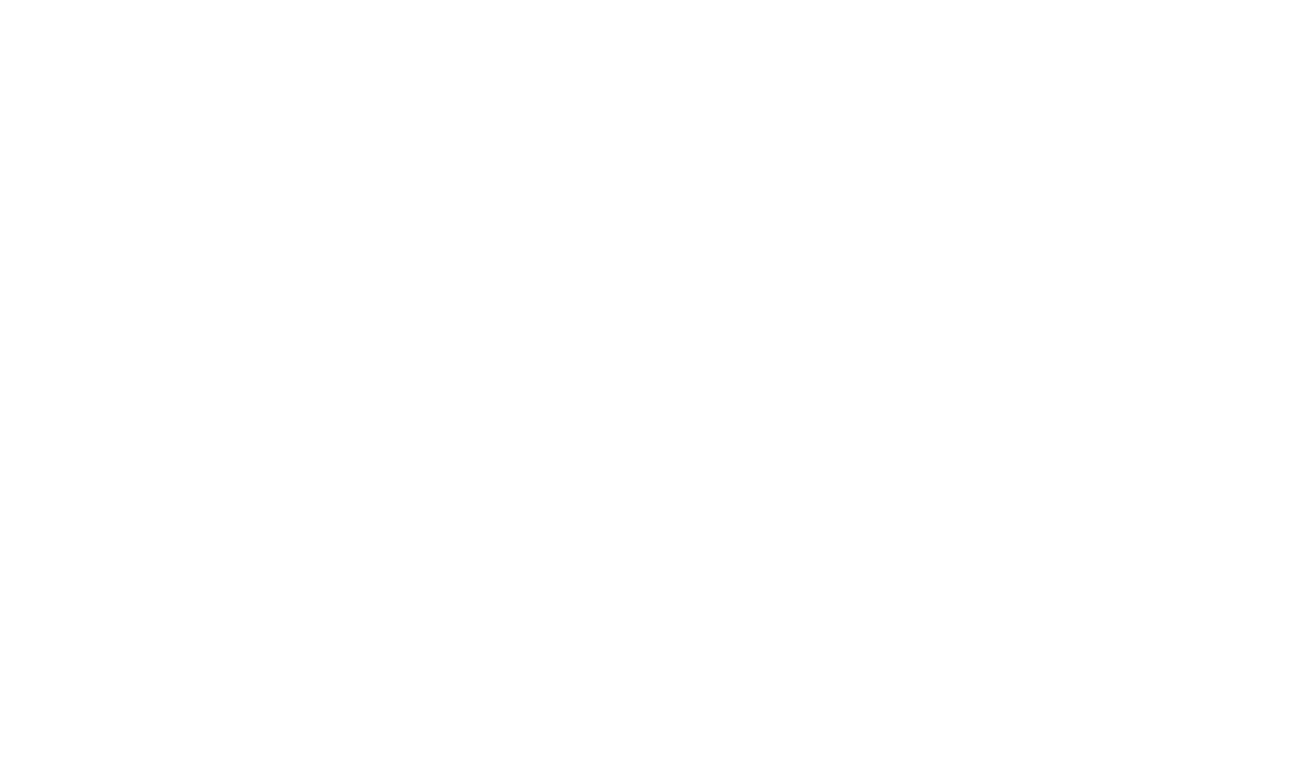
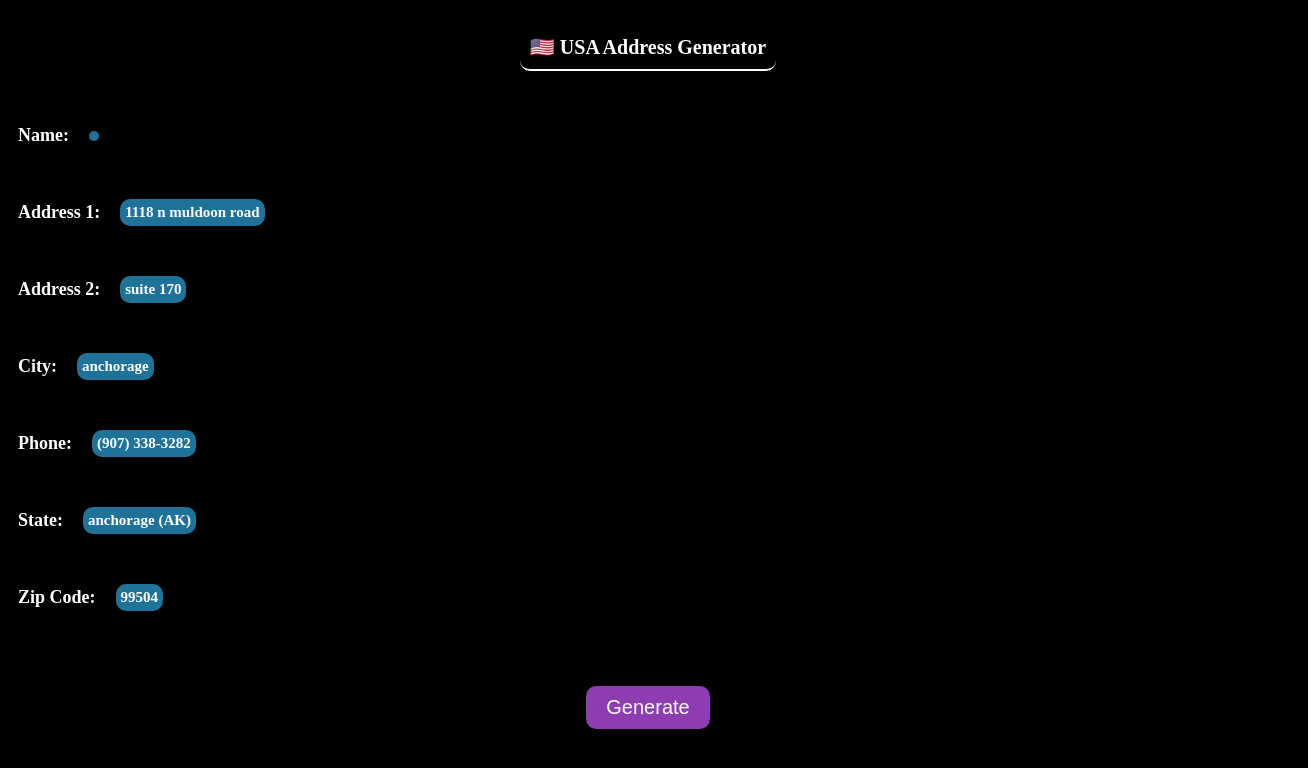
Before and after one commit to MaheshTechnicals/My-APIS, a plain HTML site: page index.html in a window 1280 px wide. Shown: the whole page, 1308 px wide, since content can reach past the window. Drawn offline with Linux system fonts and the light colour scheme.

Commit message:
Lots of changes

```diff
--- a/USA.js
+++ b/USA.js
@@ -1,7 +1,69 @@
-fetch("USA.json")
-  .then((res) => {
-    return res.json()
+let ad1 = document.querySelector("#ad1")
+let ad2 = document.querySelector("#ad2")
+let city = document.querySelector("#city")
+let state = document.querySelector("#state")
+let phone = document.querySelector("#phone")
+let zip = document.querySelector("#zip")
+let btn = document.querySelector("#btn")
+let data = document.querySelectorAll(".data")
+let copy1 = document.querySelector(".copy1")
+
+ad1.disabled = true
+ad2.disabled = true
+city.disabled = true
+state.disabled = true
+phone.disabled = true
+zip.disabled = true
+
+let generate = () => {
+  fetch("USA.json")
+    .then((res) => {
+      return res.json()
+    })
+    .then((data) => {
+      let all = data[Math.floor(Math.random() * 20)]
+      ad1.innerHTML = all.Address1.toString().toLowerCase()
+      ad2.innerHTML = all.Address2.toString().toLowerCase()
+      city.innerHTML = all.City.toString().toLowerCase()
+      state.innerHTML = all.State.toString().toLowerCase() + " " + "(" + all.Short + ")"
+      phone.innerHTML = all.Phone
+      zip.innerHTML = all.Zip
+
+    })
+}
+
+
+generate()
+
+btn.addEventListener("click", generate)
+
+
+
+
+
+
+Array.from(data).forEach((one) => {
+
+  one.addEventListener("click", (e) => {
+    let copy = e.currentTarget.innerHTML
+    let cdata = navigator.clipboard.writeText(copy)
+    e.target.style.background = "#38CC77"
+    copy1.style.display = "block"
+
+    setTimeout(() => {
+      copy1.style.display = "none"
+      e.target.style.background = "#207398"
+    }, 1500)
+
+
+
+
+
+
+
+
+
   })
-  .then((data) => {
-    console.log(data)
-  })
+
+
+})
--- a/USA.json
+++ b/USA.json
@@ -1,220 +1,220 @@
 [
 
   {
-    "Address 1": "71 ST. NICHOLAS DRIVE",
-    "Address 2": "",
+    "Address1": "71 ST. NICHOLAS DRIVE",
+    "Address2": "",
     "City": "NORTH POLE",
     "State": "FAIRBANKS NORTH STAR",
-    "State Short": "AK",
-    "Zip Code": "99705",
-    "Phone Number": "(907) 488-6419"
+    "Short": "AK",
+    "Zip": "99705",
+    "Phone": "(907) 488-6419"
 },
 
 
   {
-    "Address 1": "356 OLD STEESE HWY",
-    "Address 2": "",
+    "Address1": "356 OLD STEESE HWY",
+    "Address2": "",
     "City": "FAIRBANKS",
     "State": "FAIRBANKS NORTH STAR",
-    "State Short": "AK",
-    "Zip Code": "99701",
-    "Phone Number": "(907) 459-2355"
+    "Short": "AK",
+    "Zip": "99701",
+    "Phone": "(907) 459-2355"
 },
 
   {
-    "Address 1": "3576 AIRPORT WAY",
-    "Address 2": "UNIT 9",
+    "Address1": "3576 AIRPORT WAY",
+    "Address2": "UNIT 9",
     "City": "FAIRBANKS",
     "State": "FAIRBANKS NORTH STAR",
-    "State Short": "AK",
-    "Zip Code": "99709",
-    "Phone Number": "(907) 451-1942"
+    "Short": "AK",
+    "Zip": "99709",
+    "Phone": "(907) 451-1942"
 
 },
 
   {
-    "Address 1": "9400 GLACIER HWY",
-    "Address 2": "SUITE 1",
+    "Address1": "9400 GLACIER HWY",
+    "Address2": "SUITE 1",
     "City": "JUNEAU",
     "State": "JUNEAU",
-    "State Short": "AK",
-    "Zip Code": "99803",
-    "Phone Number": "(907) 790-3637"
+    "Short": "AK",
+    "Zip": "99803",
+    "Phone": "(907) 790-3637"
 
   },
 
   {
-    "Address 1": "201 KATLIAN ST",
-    "Address 2": "STE. 108",
+    "Address1": "201 KATLIAN ST",
+    "Address2": "STE. 108",
     "City": "SITKA",
     "State": "SITKA",
-    "State Short": "AK",
-    "Zip Code": "99835",
-    "Phone Number": "(907) 747-3617"
+    "Short": "AK",
+    "Zip": "99835",
+    "Phone": "(907) 747-3617"
 
   },
 
   {
-    "Address 1": "2417 TONGASS AVE",
-    "Address 2": "SUITE 109",
+    "Address1": "2417 TONGASS AVE",
+    "Address2": "SUITE 109",
     "City": "KETCHIKAN",
     "State": "KETCHIKAN",
-    "State Short": "AK",
-    "Zip Code": "99901",
-    "Phone Number": "(907) 247-2880"
+    "Short": "AK",
+    "Zip": "99901",
+    "Phone": "(907) 247-2880"
 
     },
 
   {
-    "Address 1": "402 W. MARINE WAY",
-    "Address 2": "SUITE 100 - SHIPS BUILDING",
+    "Address1": "402 W. MARINE WAY",
+    "Address2": "SUITE 100 - SHIPS BUILDING",
     "City": "KODIAK",
     "State": "KODIAK ISLAND",
-    "State Short": "AK",
-    "Zip Code": "99615",
-    "Phone Number": "(907) 481-2981"
+    "Short": "AK",
+    "Zip": "99615",
+    "Phone": "(907) 481-2981"
 
       },
 
   {
-    "Address 1": "3726 LAKE STREET",
-    "Address 2": "SUITE F",
+    "Address1": "3726 LAKE STREET",
+    "Address2": "SUITE F",
     "City": "HOMER",
     "State": "KENAI PENINSULA",
-    "State Short": "AK",
-    "Zip Code": "99603",
-    "Phone Number": "(907) 235-4730"
+    "Short": "AK",
+    "Zip": "99603",
+    "Phone": "(907) 235-4730"
 
         },
 
   {
-    "Address 1": "35553 KENAI SPUR HIGHWAY",
-    "Address 2": "",
+    "Address1": "35553 KENAI SPUR HIGHWAY",
+    "Address2": "",
     "City": "SOLDOTNA",
     "State": "KENAI PENINSULA",
-    "State Short": "AK",
-    "Zip Code": "99669",
-    "Phone Number": "(907) 262-7090"
+    "Short": "AK",
+    "Zip": "99669",
+    "Phone": "(907) 262-7090"
 
           },
 
   {
-    "Address 1": "10672 KENAI SPUR HIGHWAY",
-    "Address 2": "SUITE 106",
+    "Address1": "10672 KENAI SPUR HIGHWAY",
+    "Address2": "SUITE 106",
     "City": "KENAI",
     "State": "KENAI PENINSULA",
-    "State Short": "AK",
-    "Zip Code": "99611",
-    "Phone Number": "(907) 283-4402"
+    "Short": "AK",
+    "Zip": "99611",
+    "Phone": "(907) 283-4402"
 
             },
 
   {
-    "Address 1": "1830 E. PARKS HWY",
-    "Address 2": "SUITE A 112",
+    "Address1": "1830 E. PARKS HWY",
+    "Address2": "SUITE A 112",
     "City": "WASILLA",
     "State": "MATANUSKA-SUSITNA",
-    "State Short": "AK",
-    "Zip Code": "99654",
-    "Phone Number": "(907) 376-8159"
+    "Short": "AK",
+    "Zip": "99654",
+    "Phone": "(907) 376-8159"
 
               },
 
   {
-    "Address 1": "4711 BUSINESS PARK BLVD",
-    "Address 2": "STE. 10 BLDG 1",
+    "Address1": "4711 BUSINESS PARK BLVD",
+    "Address2": "STE. 10 BLDG 1",
     "City": "ANCHORAGE",
     "State": "ANCHORAGE",
-    "State Short": "AK",
-    "Zip Code": "99503",
-    "Phone Number": "(907) 561-3344"
+    "Short": "AK",
+    "Zip": "99503",
+    "Phone": "(907) 561-3344"
 
   },
 
   {
-    "Address 1": "320 W 5TH AVENUE",
-    "Address 2": "SUITE 304",
+    "Address1": "320 W 5TH AVENUE",
+    "Address2": "SUITE 304",
     "City": "ANCHORAGE",
     "State": "ANCHORAGE",
-    "State Short": "AK",
-    "Zip Code": "99501",
-    "Phone Number": "(907) 277-8707"
+    "Short": "AK",
+    "Zip": "99501",
+    "Phone": "(907) 277-8707"
 
     },
 
   {
-    "Address 1": "1865 E PARKS HWY",
-    "Address 2": "COTTONWOOD CREEK MALL",
+    "Address1": "1865 E PARKS HWY",
+    "Address2": "COTTONWOOD CREEK MALL",
     "City": "WASILLA",
     "State": "ANCHORAGE",
-    "State Short": "AK",
-    "Zip Code": "99654",
-    "Phone Number": "(907) 631-0350"
+    "Short": "AK",
+    "Zip": "99654",
+    "Phone": "(907) 631-0350"
 
       },
 
   {
-    "Address 1": "320 WEST 5TH AVE",
-    "Address 2": "SUITE 182 - 1ST FLOOR",
+    "Address1": "320 WEST 5TH AVE",
+    "Address2": "SUITE 182 - 1ST FLOOR",
     "City": "ANCHORAGE",
     "State": "ANCHORAGE",
-    "State Short": "AK",
-    "Zip Code": "99501",
-    "Phone Number": "(907) 258-2191"
+    "Short": "AK",
+    "Zip": "99501",
+    "Phone": "(907) 258-2191"
 
         },
 
   {
-    "Address 1": "600 E. NORTHERN LIGHTS BLVD. #E",
-    "Address 2": "SEARS MALL",
+    "Address1": "600 E. NORTHERN LIGHTS BLVD. #E",
+    "Address2": "SEARS MALL",
     "City": "ANCHORAGE",
     "State": "ANCHORAGE",
-    "State Short": "AK",
-    "Zip Code": "99503",
-    "Phone Number": "(907) 279-5288"
+    "Short": "AK",
+    "Zip": "99503",
+    "Phone": "(907) 279-5288"
 
           },
 
   {
-    "Address 1": "11432 BUSINESS BLVD",
-    "Address 2": "SUITE 2",
+    "Address1": "11432 BUSINESS BLVD",
+    "Address2": "SUITE 2",
     "City": "EAGLE RIVER",
     "State": "ANCHORAGE",
-    "State Short": "AK",
-    "Zip Code": "99577",
-    "Phone Number": "(907) 622-1725"
+    "Short": "AK",
+    "Zip": "99577",
+    "Phone": "(907) 622-1725"
 
             },
 
   {
-    "Address 1": "800 E DIMOND BLVD",
-    "Address 2": "SUITE 118",
+    "Address1": "800 E DIMOND BLVD",
+    "Address2": "SUITE 118",
     "City": "ANCHORAGE",
     "State": "ANCHORAGE",
-    "State Short": "AK",
-    "Zip Code": "99515",
-    "Phone Number": "(907) 336-3355"
+    "Short": "AK",
+    "Zip": "99515",
+    "Phone": "(907) 336-3355"
 
               },
 
   {
-    "Address 1": "1118 N MULDOON ROAD",
-    "Address 2": "SUITE 170",
+    "Address1": "1118 N MULDOON ROAD",
+    "Address2": "SUITE 170",
     "City": "ANCHORAGE",
     "State": "ANCHORAGE",
-    "State Short": "AK",
-    "Zip Code": "99504",
-    "Phone Number": "(907) 338-3282"
+    "Short": "AK",
+    "Zip": "99504",
+    "Phone": "(907) 338-3282"
 
                 },
   {
-    "Address 1": "124 E I-65 SERVICE RD NORTH",
-    "Address 2": "",
+    "Address1": "124 E I-65 SERVICE RD NORTH",
+    "Address2": "",
     "City": "MOBILE",
     "State": "MOBILE",
-    "State Short": "AL",
-    "Zip Code": "36607",
-    "Phone Number": "(251) 450-3561"
+    "Short": "AL",
+    "Zip": "36607",
+    "Phone": "(251) 450-3561"
 
   }
 
--- a/index.html
+++ b/index.html
@@ -4,17 +4,70 @@
 <head>
   <meta charset="UTF-8">
   <meta name="viewport" content="width=device-width, initial-scale=1">
+  <link rel="stylesheet" href="style.css">
+  <link rel="stylesheet" href="https://cdnjs.cloudflare.com/ajax/libs/font-awesome/6.2.1/css/all.min.css">
   <title></title>
 
 
 </head>
 
 <body>
+  <h2>🇺🇸 USA Address Generator</h2>
+  <div id="box">
+
+    <div class="sec">
+      <h3>Name: </h3>
+      <h3 id="name" class="data"></h3>
+      <a href="#" class="copy"><i class="fa-solid fa-circle-check"></i></a>
+    </div>
+
+    <div class="sec">
+      <h3>Address 1: </h3>
+
+      <h3 id="ad1" class="data"></h3>
+      <a href="#" class="copy"><i class="fa-solid fa-circle-check"></i></a>
+    </div>
+
+    <div class="sec">
+      <h3>Address 2: </h3>
+      <h3 id="ad2" class="data"></h3>
+      <a href="#" class="copy"><i class="fa-solid fa-circle-check"></i></a>
+    </div>
+
+    <div class="sec">
+      <h3>City: </h3>
+      <h3 id="city" class="data"></h3>
+      <a href="#" class="copy"><i class="fa-solid fa-circle-check"></i></a>
+    </div>
+
+    <div class="sec">
+      <h3>Phone: </h3>
+      <h3 id="phone" class="data"></h3>
+      <a href="#" class="copy"><i class="fa-solid fa-circle-check"></i></a>
+    </div>
+
+    <div class="sec">
+      <h3>State: </h3>
+      <h3 id="state" class="data"></h3>
+      <a href="#" class="copy"><i class="fa-solid fa-circle-check"></i></a>
+    </div>
+
+    <div class="sec">
+      <h3>Zip Code: </h3>
+      <h3 id="zip" class="data"></h3>
+      <a href="#" class="copy"><i class="fa-solid fa-circle-check"></i></a>
+    </div>
 
 
 
 
-<script src="USA.js"></script>
+
+
+
+  </div>
+  <a href="#" class="copy1"><i class="fa-solid fa-circle-check"></i> Text Copied Successfully</a>
+  <button id="btn">Generate</button>
+  <script src="USA.js"></script>
 </body>
 
 </html>
--- /dev/null
+++ b/style.css
@@ -0,0 +1,88 @@
+body {
+  display: flex;
+  align-items: center;
+  flex-direction: column;
+  width: 100%;
+  height: 100vh;
+  background: black;
+  color: white;
+}
+
+
+h2{
+  background: black;
+  padding: 10px;
+  font-size: 20px;
+  color: white;
+  width: 100;
+  text-align: center;
+  border-radius: 10px;
+  border-bottom: 2px solid white;
+}
+
+#box {
+  display: flex;
+  flex-direction: column;
+  width: 100%;
+  padding: 10px;
+}
+
+.sec {
+  display: flex;
+  align-items: center;
+  justify-content: left;
+  width: 100%;
+  width: 100%;
+  padding: 10px;
+
+}
+
+h3 {
+  font-size: 18px;
+  margin-right: 20px;
+
+}
+
+.data {
+
+  font-size: 15px;
+  font-weight: bold;
+  background: #207398;
+  color: white;
+  padding: 5px;
+  text-align: center;
+  border-radius: 10px;
+
+}
+
+#btn {
+  background: #8D3DAF;
+  border: none;
+  color: white;
+  padding: 10px 20px;
+  border-radius: 10px;
+  margin-top: 40px;
+  font-size: 20px;
+}
+
+.fa-circle-check {
+  color: #38CC77;
+
+}
+
+
+.copy {
+  display: none;
+}
+
+.copy1 {
+  color: white;
+  background: #6A1B4D;
+  padding: 10px;
+  text-decoration: none;
+  border-radius: 10px;
+  font-size: 14px;
+  display: none;
+  margin-top: 20px;
+  margin-bottom: 20px;
+}
```
